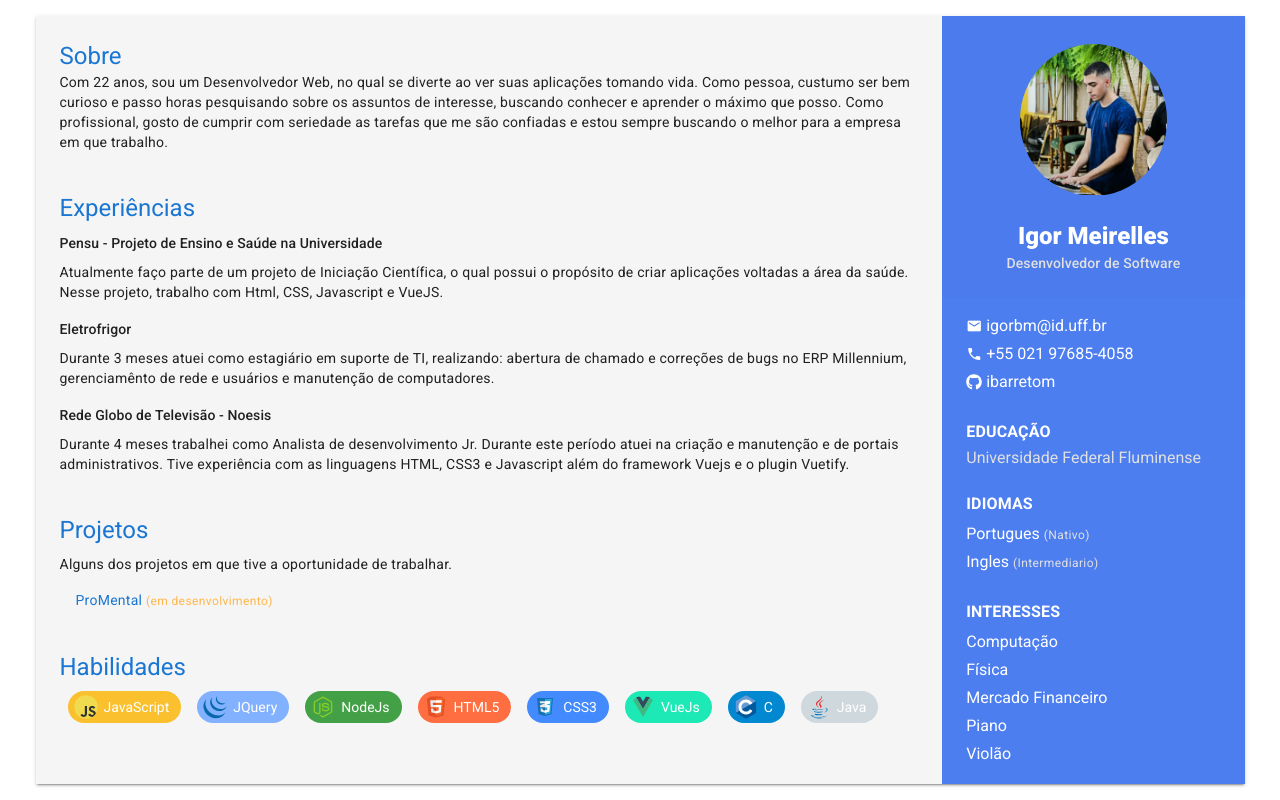
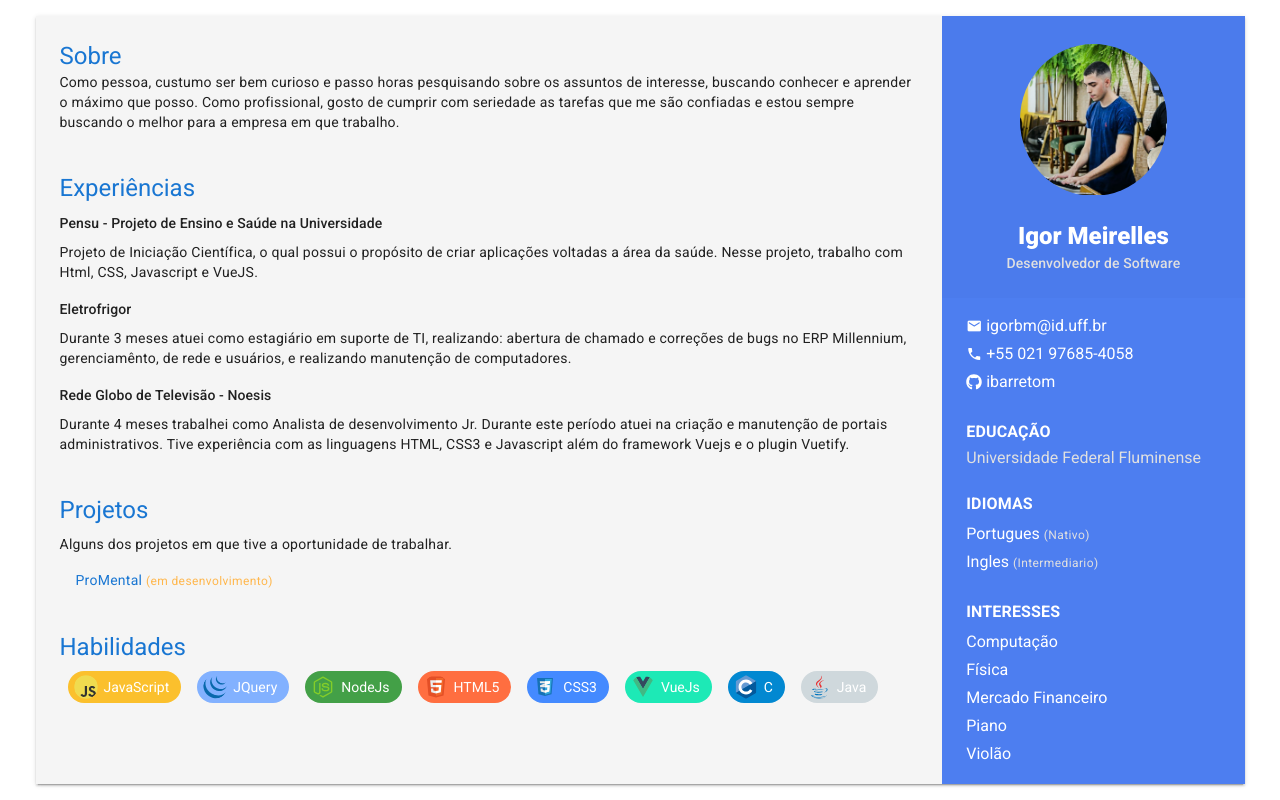
Before and after one commit to ibarretom/aboutme, a Vue app: page /#/home in a window 1280 px wide. Built offline with nearby package versions, Linux system fonts and the light colour scheme.

Commit message:
correcoes ortográficas

```diff
--- a/src/views/Home.vue
+++ b/src/views/Home.vue
@@ -221,8 +221,7 @@ export default {
       sobre: {
         icone: "mdi-account",
         titulo: "Sobre",
-        descricao: `Com 22 anos, sou um Desenvolvedor Web, no qual se diverte ao ver suas aplicações tomando vida.
-            Como pessoa, custumo ser bem curioso e passo horas pesquisando sobre os assuntos de interesse, buscando conhecer e aprender o máximo que posso.
+        descricao: `Como pessoa, custumo ser bem curioso e passo horas pesquisando sobre os assuntos de interesse, buscando conhecer e aprender o máximo que posso.
             Como profissional, gosto de cumprir com seriedade as tarefas que me são confiadas e estou sempre buscando o melhor para a empresa em que trabalho.`,
       },
       exp: {
@@ -233,19 +232,23 @@ export default {
             titulo: "Pensu - Projeto de Ensino e Saúde na Universidade",
             tipo: "Desenvolvimento Mobile",
             descricao:
-              "Atualmente faço parte de um projeto de Iniciação Científica, o qual possui o propósito de criar aplicações voltadas a área da saúde. Nesse projeto, trabalho com Html, CSS, Javascript e VueJS.",
+              "Projeto de Iniciação Científica, o qual possui o propósito de criar aplicações voltadas a área da saúde. Nesse projeto, trabalho com Html, CSS, Javascript e VueJS.",
           },
           {
             titulo: "Eletrofrigor",
             tipo: "Suporte de TI",
             descricao:
-              "Durante 3 meses atuei como estagiário em suporte de TI, realizando: abertura de chamado e correções de bugs no ERP Millennium, gerenciamênto de rede e usuários e manutenção de computadores.",
+              `Durante 3 meses atuei como estagiário em suporte de TI, realizando: abertura de chamado e
+              correções de bugs no ERP Millennium,
+               gerenciamênto, de rede e usuários, e realizando manutenção de computadores.`,
           },
           {
             titulo: "Rede Globo de Televisão - Noesis",
             tipo: "Desenvolvimento Front-end",
             descricao:
-              "Durante 4 meses trabalhei como Analista de desenvolvimento Jr. Durante este período atuei na criação e manutenção e de portais administrativos. Tive experiência com as linguagens HTML, CSS3 e Javascript além do framework Vuejs e o plugin Vuetify.",
+              `Durante 4 meses trabalhei como Analista de desenvolvimento Jr. Durante este período atuei na criação
+               e manutenção de portais administrativos. Tive experiência com as linguagens HTML, CSS3 e Javascript
+               além do framework Vuejs e o plugin Vuetify.`,
           },
         ],
       },
```
